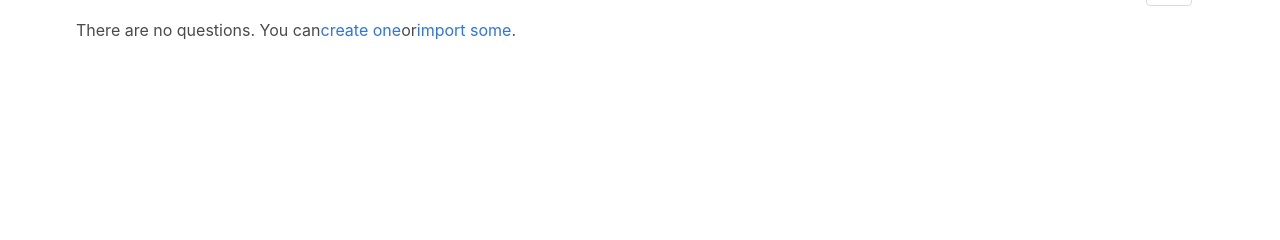
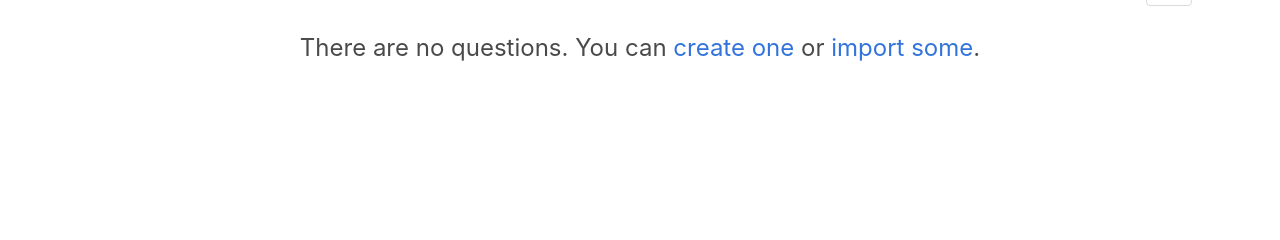
Before and after one commit to AmauryCarrade/wine-contest-quizz, a Django app: template quizz/templates/management/question-list.html in a window 1280 px wide. Shown: the part 214-454 px from the top of the page. Run offline with Django 3.2, Linux system fonts and the light colour scheme; the template is opened without the code that fills it, so the values that code supplies are empty; parts of the project's set-up code (start-up, migrations or seed data) failed here and were passed over; some libraries are stand-ins or nearby versions.

Commit message:
Empty questions list style

```diff
--- a/quizz/templates/management/question-list.html
+++ b/quizz/templates/management/question-list.html
@@ -154,15 +154,13 @@
                     {% include "snippets/question-card.html" with question=question show_answers_stats=True %}
                 </div>
             {% empty %}
-                <tr>
-                    <td colspan="2" class="has-text-centered">
-                        {% url "quizz:management:create" as create_url %}
-                        {% blocktrans with create_url=create_url %}
-                            There are no questions. You can <a href="{{ create_url }}">create one</a> or
-                            <a href="#">import some</a>.
-                        {% endblocktrans %}
-                    </td>
-                </tr>
+                <div class="column is-12 is-size-4 has-text-centered">
+                    {% url "quizz:management:create" as create_url %}
+                    {% blocktrans with create_url=create_url %}
+                        There are no questions. You can <a href="{{ create_url }}">create one</a> or
+                        <a href="#">import some</a>.
+                    {% endblocktrans %}
+                </div>
             {% endfor %}
         </div>
     </section>
```
